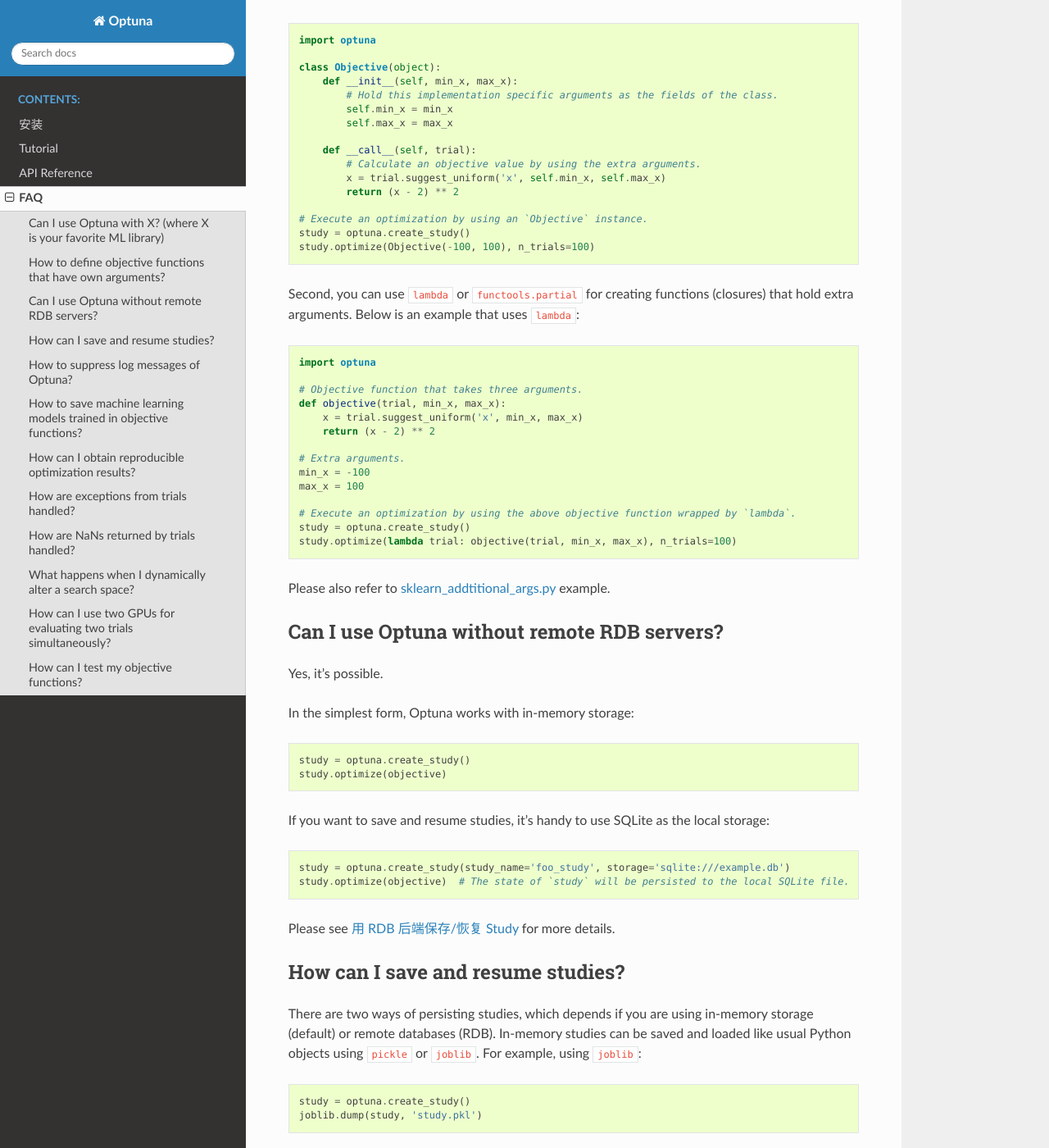
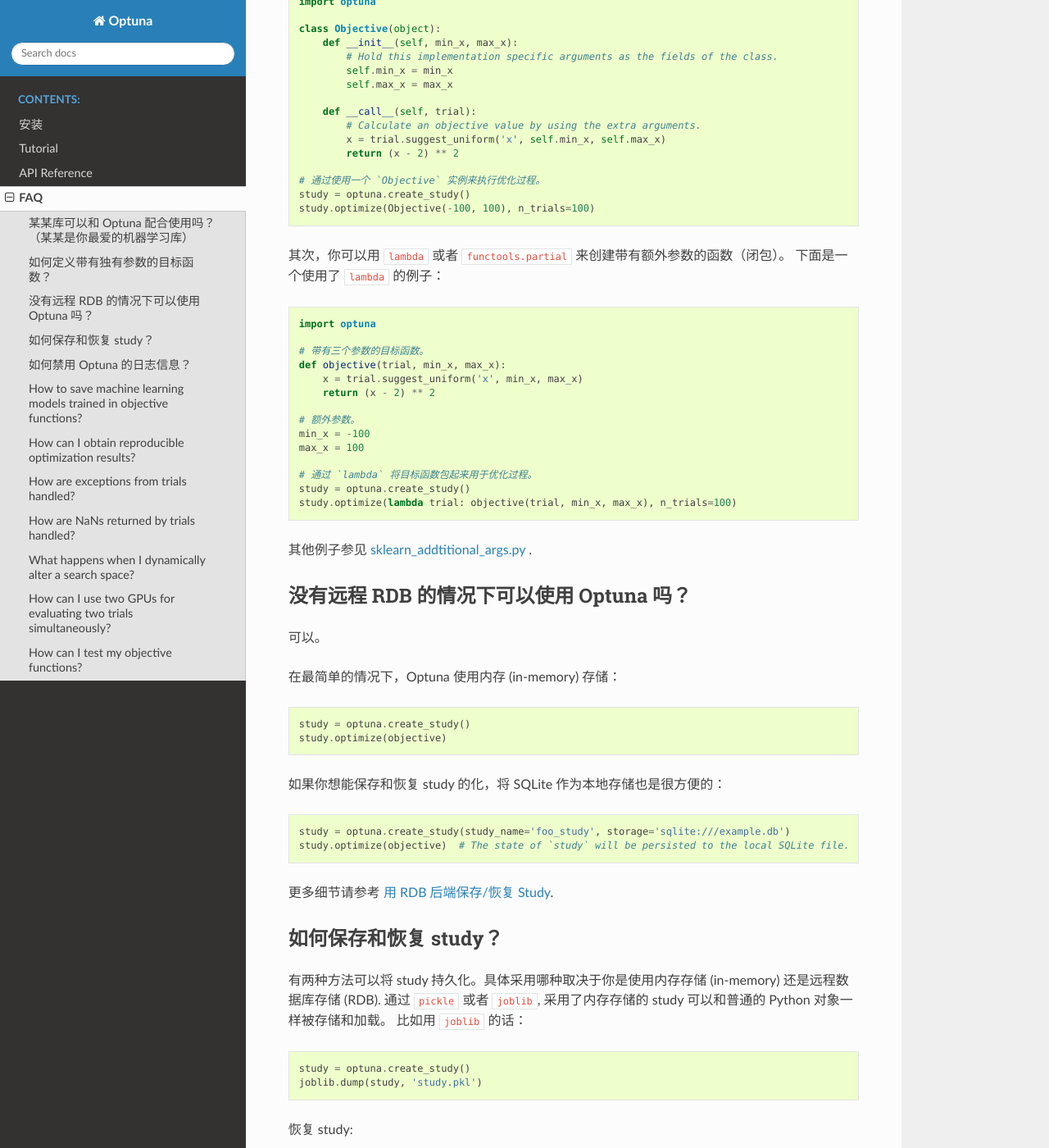
Before and after one commit to optuna/doc-optuna-zh-cn, a Sphinx documentation site: the page built from source/faq.rst, in a window 1280 px wide and 1400 px high, scrolled down 788 px. Shown: the whole window at 82% size. Built offline with Sphinx 7.4.7 and the Read the Docs theme 2.0.0, drawn with Linux system fonts in a browser that asks for light colours; some of the changed text lies outside the part shown.

Commit message:
翻译 FAQ Q1-Q5

```diff
--- a/source/faq.rst
+++ b/source/faq.rst
@@ -4,21 +4,21 @@
 .. contents::
     :local:
 
-Can I use Optuna with X? (where X is your favorite ML library)
+某某库可以和 Optuna 配合使用吗？（某某是你最爱的机器学习库）
 --------------------------------------------------------------
 
-Optuna is compatible with most ML libraries, and it's easy to use Optuna with those.
-Please refer to `examples <https://github.com/optuna/optuna/tree/master/examples>`_.
+Optuna 和绝大多数ML库兼容，并且很容易同他们配合使用。
+参见 `examples <https://github.com/optuna/optuna/tree/master/examples>`_.
 
 
 .. _objective-func-additional-args:
 
-How to define objective functions that have own arguments?
+如何定义带有独有参数的目标函数？
 ----------------------------------------------------------
 
-There are two ways to realize it.
+有两种方法可以实现这类函数。
 
-First, callable classes can be used for that purpose as follows:
+首先，如下的可调用的 objective 类具有这个功能：
 
 .. code-block:: python
 
@@ -35,71 +35,69 @@
             x = trial.suggest_uniform('x', self.min_x, self.max_x)
             return (x - 2) ** 2
 
-    # Execute an optimization by using an `Objective` instance.
+    # 通过使用一个 `Objective` 实例来执行优化过程。
     study = optuna.create_study()
     study.optimize(Objective(-100, 100), n_trials=100)
 
 
-Second, you can use ``lambda`` or ``functools.partial`` for creating functions (closures) that hold extra arguments.
-Below is an example that uses ``lambda``:
+其次，你可以用 ``lambda`` 或者 ``functools.partial`` 来创建带有额外参数的函数（闭包）。
+下面是一个使用了 ``lambda`` 的例子：
 
 .. code-block:: python
 
     import optuna
 
-    # Objective function that takes three arguments.
+    # 带有三个参数的目标函数。
     def objective(trial, min_x, max_x):
         x = trial.suggest_uniform('x', min_x, max_x)
         return (x - 2) ** 2
 
-    # Extra arguments.
+    # 额外参数。
     min_x = -100
     max_x = 100
 
-    # Execute an optimization by using the above objective function wrapped by `lambda`.
+    # 通过 `lambda` 将目标函数包起来用于优化过程。
     study = optuna.create_study()
     study.optimize(lambda trial: objective(trial, min_x, max_x), n_trials=100)
 
-Please also refer to `sklearn_addtitional_args.py <https://github.com/optuna/optuna/blob/master/examples/sklearn_additional_args.py>`_ example.
+其他例子参见 `sklearn_addtitional_args.py <https://github.com/optuna/optuna/blob/master/examples/sklearn_additional_args.py>`_ .
 
 
-Can I use Optuna without remote RDB servers?
+没有远程 RDB 的情况下可以使用 Optuna 吗？
 --------------------------------------------
 
-Yes, it's possible.
+可以。
 
-In the simplest form, Optuna works with in-memory storage:
+在最简单的情况下，Optuna 使用内存 (in-memory) 存储：
 
 .. code-block:: python
 
     study = optuna.create_study()
     study.optimize(objective)
 
-
-If you want to save and resume studies,  it's handy to use SQLite as the local storage:
+如果你想能保存和恢复 study 的化，将 SQLite 作为本地存储也是很方便的：
 
 .. code-block:: python
 
     study = optuna.create_study(study_name='foo_study', storage='sqlite:///example.db')
     study.optimize(objective)  # The state of `study` will be persisted to the local SQLite file.
 
-Please see :ref:`rdb` for more details.
+更多细节请参考 :ref:`rdb`.
 
 
-How can I save and resume studies?
+如何保存和恢复 study？
 ----------------------------------------------------
 
-There are two ways of persisting studies, which depends if you are using
-in-memory storage (default) or remote databases (RDB). In-memory studies can be
-saved and loaded like usual Python objects using ``pickle`` or ``joblib``. For
-example, using ``joblib``:
+有两种方法可以将 study 持久化。具体采用哪种取决于你是使用内存存储 (in-memory) 还是远程数据库存储 (RDB).
+通过 ``pickle`` 或者 ``joblib``, 采用了内存存储的 study 可以和普通的 Python 对象一样被存储和加载。
+比如用 ``joblib`` 的话：
 
 .. code-block:: python
 
     study = optuna.create_study()
     joblib.dump(study, 'study.pkl')
 
-And to resume the study:
+恢复 study:
 
 .. code-block:: python
 
@@ -110,15 +108,15 @@
     for key, value in study.best_trial.params.items():
         print(f'    {key}: {value}')
 
-If you are using RDBs, see :ref:`rdb` for more details.
+如果你用的是 RDB, 具体细节请参考 :ref:`rdb`.
 
-How to suppress log messages of Optuna?
+如何禁用 Optuna 的日志信息？
 ---------------------------------------
 
-By default, Optuna shows log messages at the ``optuna.logging.INFO`` level.
-You can change logging levels by using  :func:`optuna.logging.set_verbosity`.
+默认情况下，Optuna 打印处于 ``optuna.logging.INFO`` 层级的日志信息。
+通过设置  :func:`optuna.logging.set_verbosity`, 你可以改变这个层级。
 
-For instance, you can stop showing each trial result as follows:
+比如，下面的代码可以终止打印每一个trial的结果：
 
 .. code-block:: python
 
@@ -129,7 +127,7 @@
     # Logs like '[I 2018-12-05 11:41:42,324] Finished a trial resulted in value:...' are disabled.
 
 
-Please refer to :class:`optuna.logging` for further details.
+更多的细节请参考  :class:`optuna.logging`.
 
 
 How to save machine learning models trained in objective functions?
```
